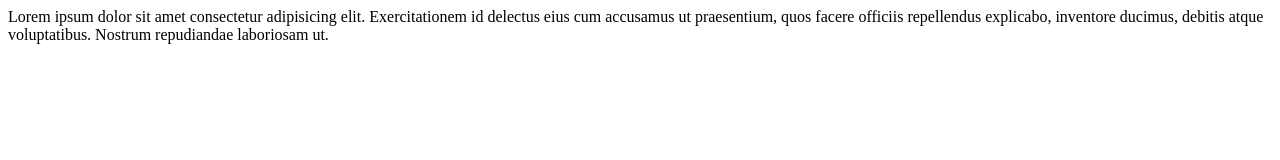
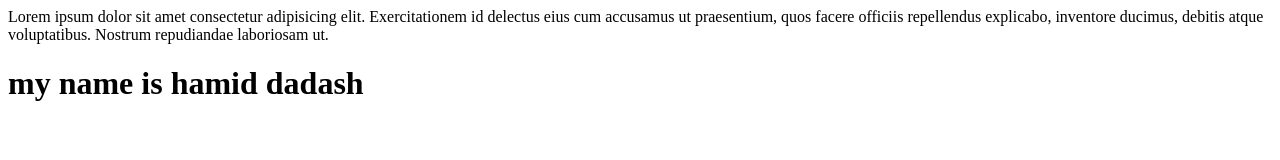
Before and after one commit to hoseinfeiz/firstTest, a plain HTML site: page about.html in a window 1280 px wide. Drawn offline with Linux system fonts and the light colour scheme.

Commit message:
update about.html

```diff
--- a/about.html
+++ b/about.html
@@ -6,6 +6,6 @@
 </head>
 <body>
  <p>Lorem ipsum dolor sit amet consectetur adipisicing elit. Exercitationem id delectus eius cum accusamus ut praesentium, quos facere officiis repellendus explicabo, inventore ducimus, debitis atque voluptatibus. Nostrum repudiandae laboriosam ut.</p>
-
+<h1>my name is hamid dadash <h1>
 </body>
 </html>
```
